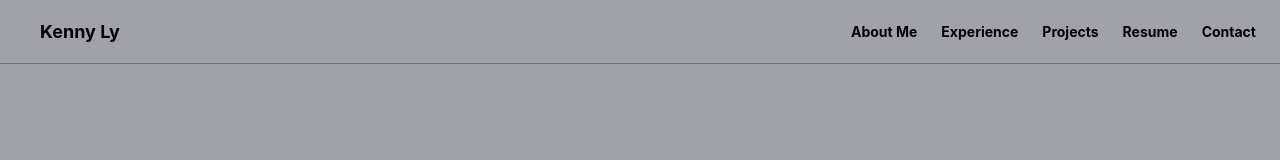
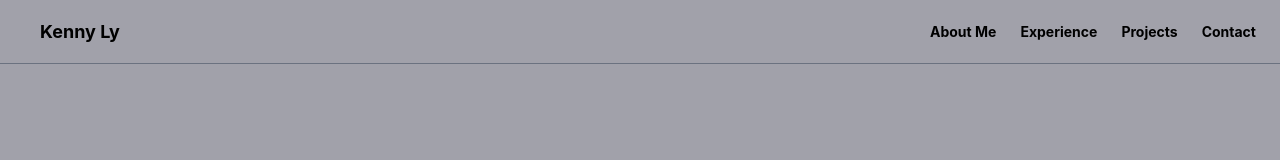
Before and after one commit to Kool-aid1/Portfolio, a React (Create React App) app: page / in a window 1280 px wide. Shown: the top 160 px of the page. Built offline with nearby package versions, Linux system fonts and the light colour scheme.

Commit message:
removed resume

```diff
--- a/src/Navbar.js
+++ b/src/Navbar.js
@@ -13,7 +13,6 @@ function Navbar() {
             <a href="#aboutMe">About Me</a>
             <a href="#experience">Experience</a>
             <a href="#Projects">Projects</a>
-            <a href="#resume">Resume</a>
             <a href="#Contact">Contact</a>
           </div>
         </nav>
```
